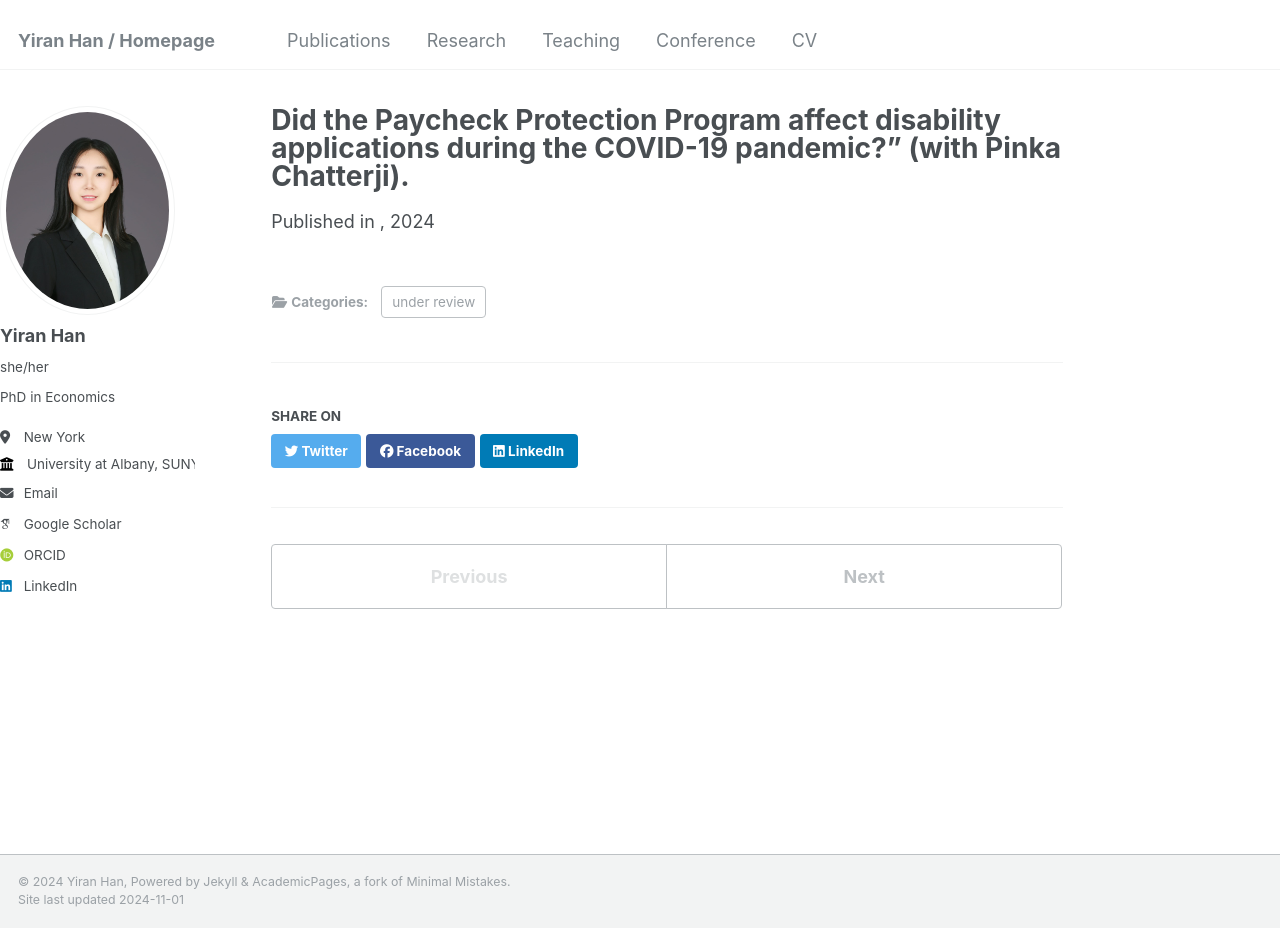
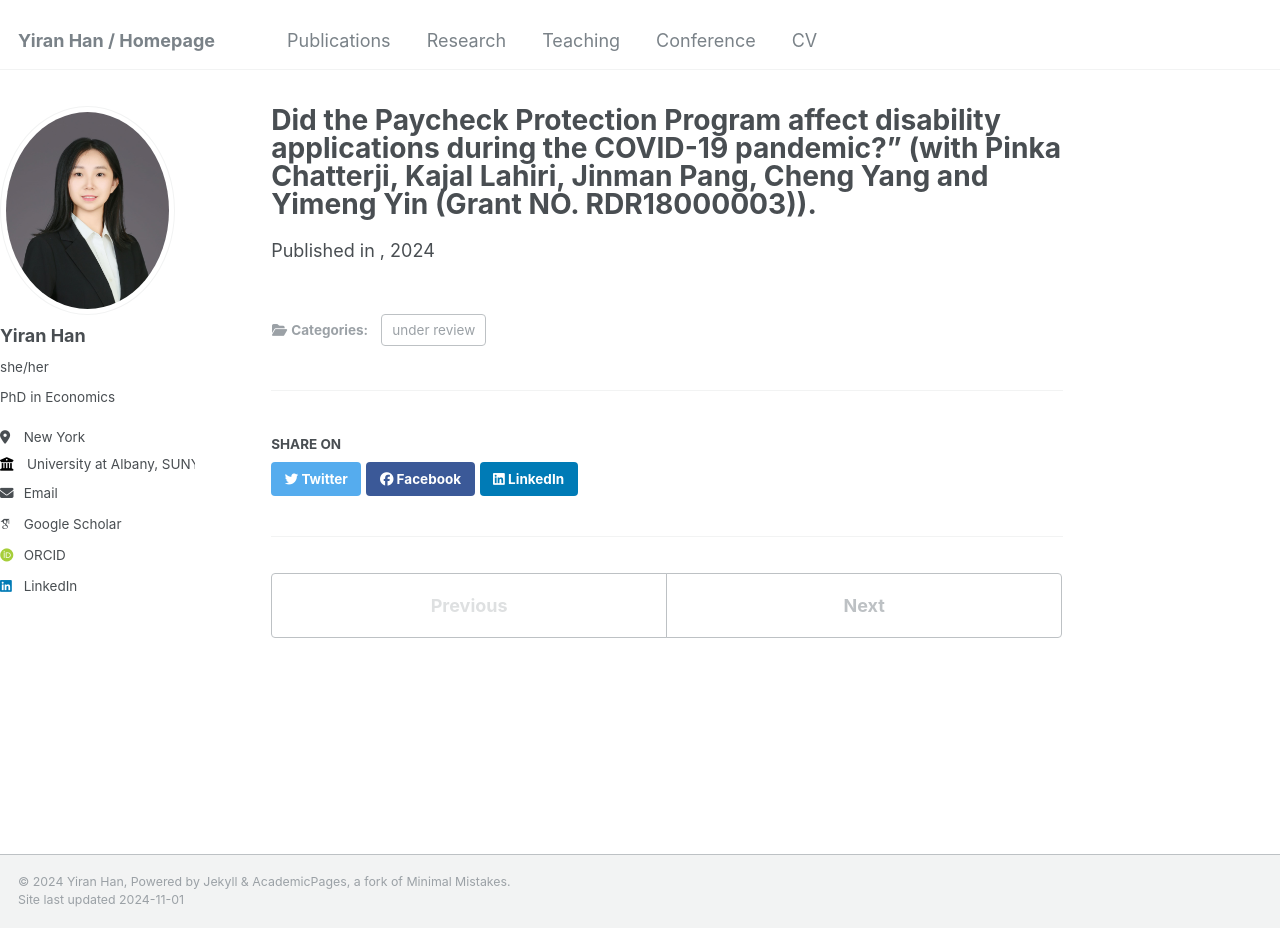
Before and after one commit to yiran-han/yiran-han.github.io, a Jekyll site: the page built from _portfolio/Portfolio-4.md, in a window 1280 px wide and 928 px high. Built offline with Jekyll 4.4.1, drawn with Linux system fonts in a browser that asks for light colours; some web fonts are replaced.

Commit message:
Update Portfolio-4.md

```diff
--- a/_portfolio/Portfolio-4.md
+++ b/_portfolio/Portfolio-4.md
@@ -1,5 +1,5 @@
 ---
-title: "Did the Paycheck Protection Program affect disability applications during the COVID-19 pandemic?”  (with Pinka Chatterji)."
+title: "Did the Paycheck Protection Program affect disability applications during the COVID-19 pandemic?”  (with Pinka Chatterji, Kajal Lahiri, Jinman Pang, Cheng Yang and Yimeng Yin (Grant NO. RDR18000003))."
 collection: portfolio
 category: under review
 excerpt: ''
```
